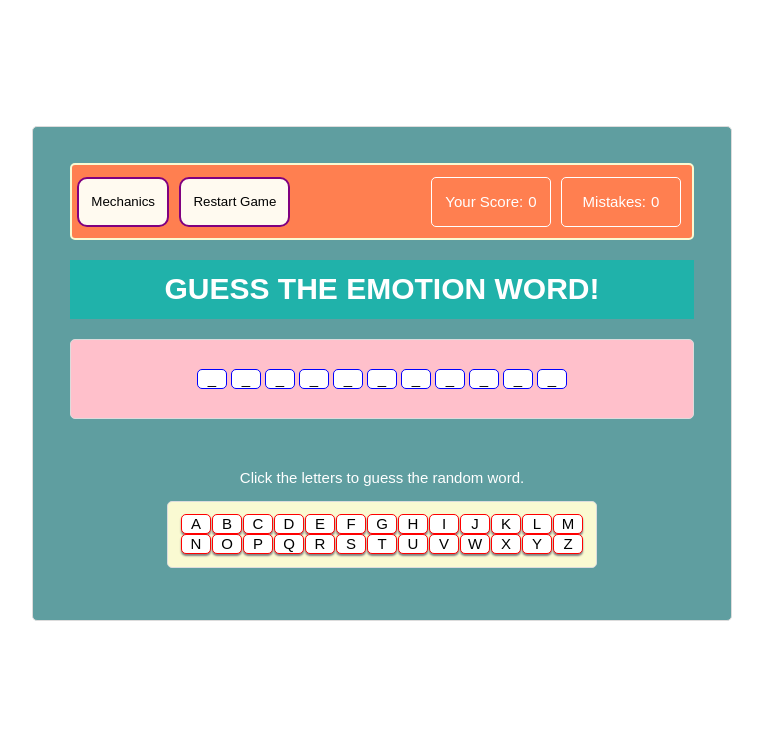
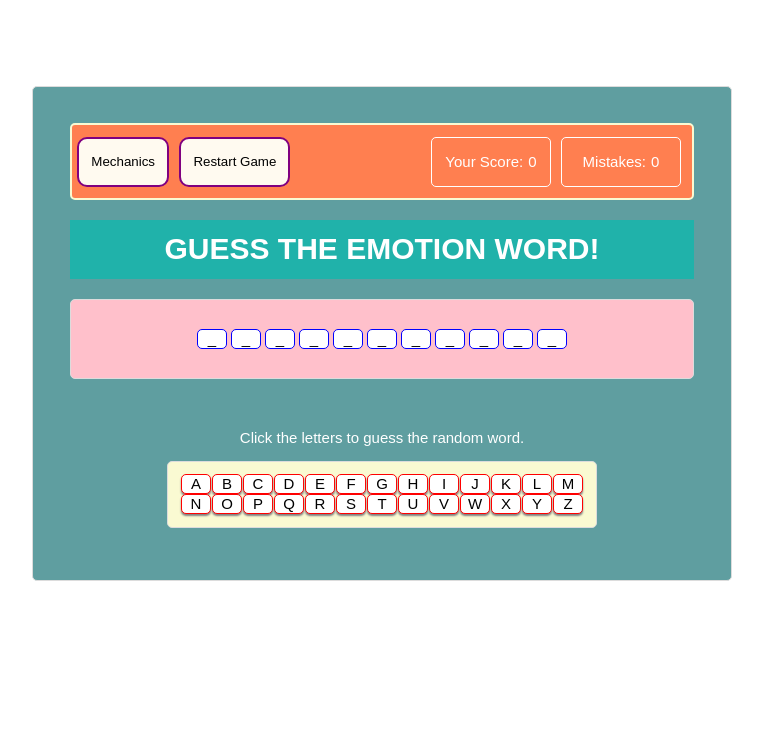
Before and after one commit to beamariano/guesstheemotionword, a PHP site: page / in a window 1280 px wide. Shown: the top 745 px of the page, without its empty margins (258-1021 px from the left). Run offline with PHP 8.4, Linux system fonts and the light colour scheme.

Commit message:
Hotfix: top margin

```diff
--- a/js-game.css
+++ b/js-game.css
@@ -32,7 +32,7 @@ main {
   width: 700px;
   background-color: cadetblue;
   border: 1px solid gainsboro;
-  margin: 100px auto;
+  margin: 60px auto;
   z-index: -1;
   padding: 3%;
 }
```
